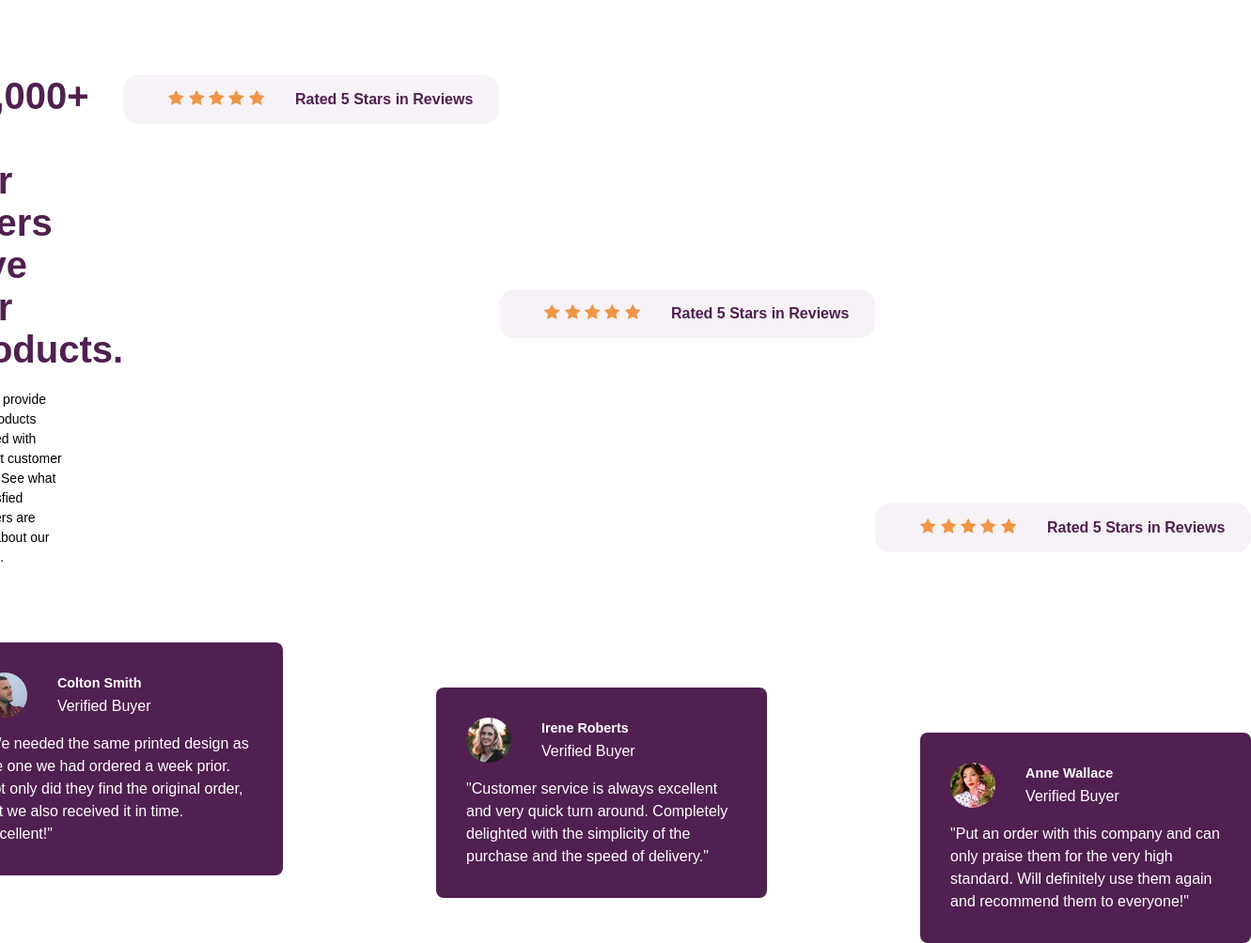
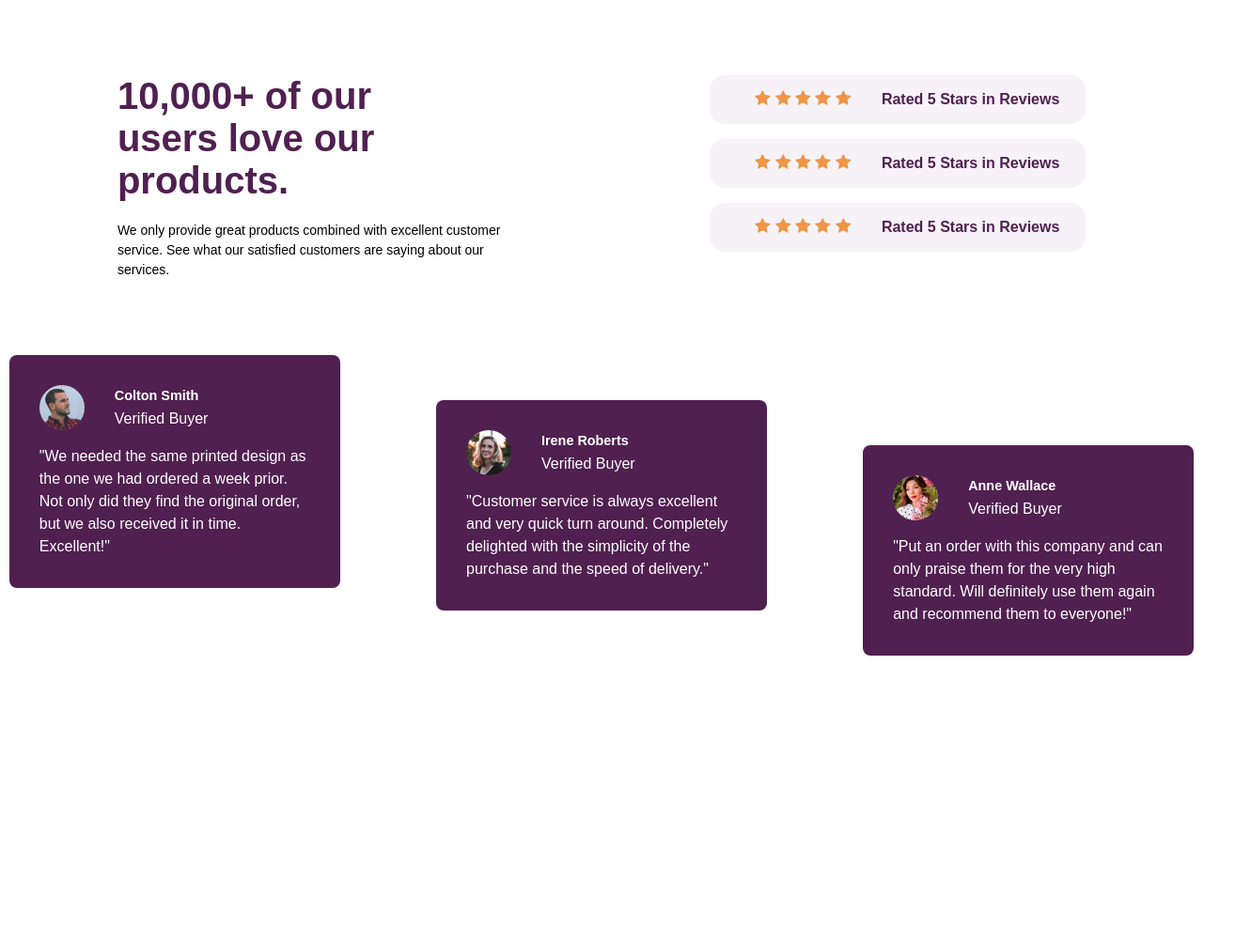
Before and after one commit to ayazpro/frontendchallanges, a plain HTML site: page Social proof section/index.html in a window 1280 px wide. Shown: the whole page at 94% size, 1331 px wide, since content can reach past the window. After the commit the page ends 800 px from the top, so only its background shows below. Drawn offline with Linux system fonts and the light colour scheme.

Commit message:
add change git add --all

```diff
--- a/Social proof section/style.css
+++ b/Social proof section/style.css
@@ -50,10 +50,10 @@ header{
     max-width: 70%;
 }
 
-.review_bar_main{
+/* .review_bar_main{
 display: flex;
 flex-basis: 50%
-}
+} */
 
 .reviews_bars{
     display: flex;
```
